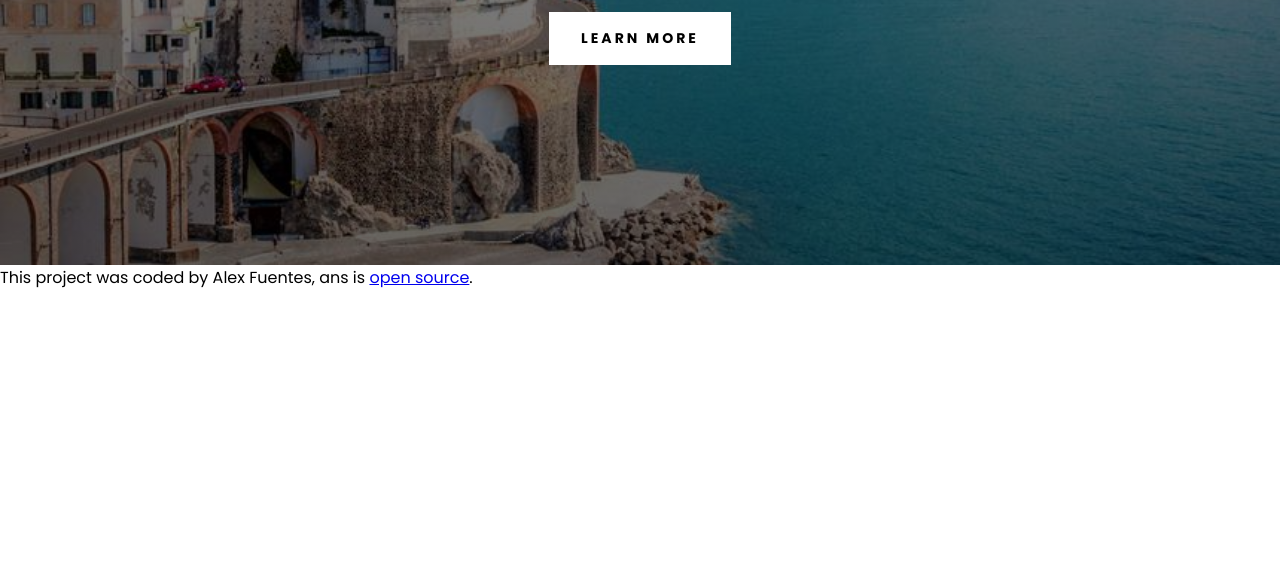
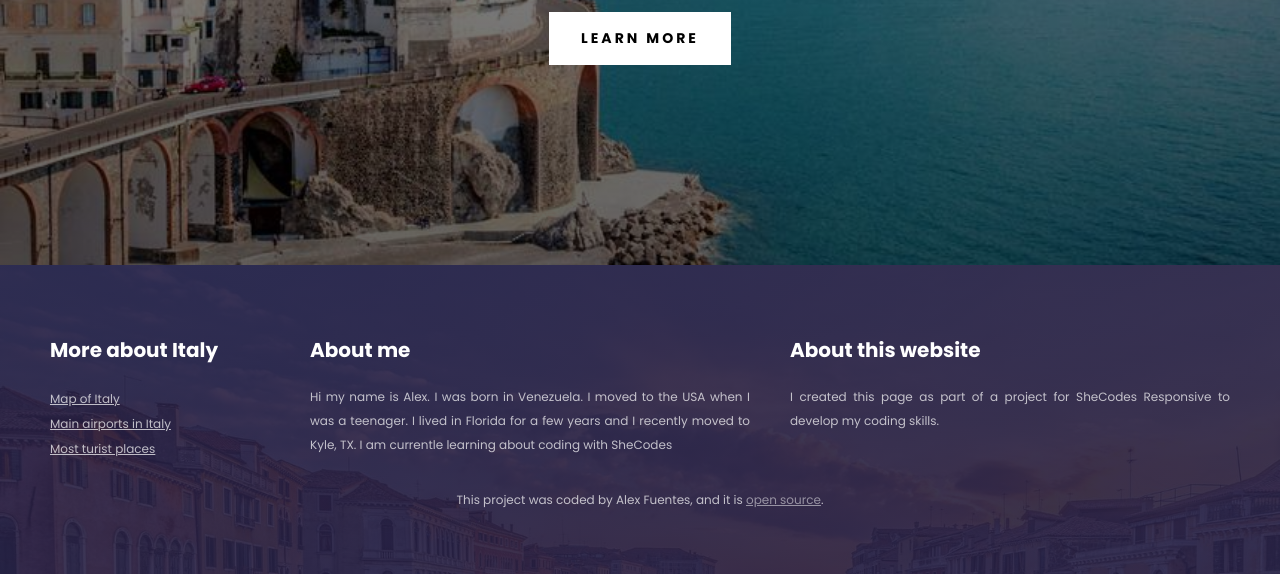
Before and after one commit to alexpfuentes/Italy-travel-project, a plain HTML site: page index.html in a window 1280 px wide. Shown: the part 460-1034 px from the top of the page. Before the commit the page ends 800 px from the top, so only its background shows below. Drawn offline with Linux system fonts and the light colour scheme.

Commit message:
styled the footer of the landing page

```diff
--- a/css/style.css
+++ b/css/style.css
@@ -53,7 +53,60 @@ header a {
   display: inline-block;
 }
 
-@media (max-width: 900px) {
+footer {
+  color: white;
+  background-image: linear-gradient(rgba(39, 32, 68, 0.9), rgba(39, 32, 68, 0.9)),url("../images/venice.jpg");
+  background-repeat: no-repeat;
+  background-size: cover;
+  padding: 50px;
+}
+
+footer h3 {
+  font-weight: 700;
+  font-size: 20px;
+  line-height: 30px;
+}
+
+footer p {
+  font-weight: 400;
+  font-size: 12px;
+  opacity: 0.7;
+  line-height: 24px;
+  text-align: justify;
+}
+
+footer ul {
+  padding: 0;
+}
+
+footer li {
+  list-style: none;
+  margin: 0;
+  padding: 0;
+}
+
+footer a {
+  color: white;
+  opacity: 0.7;
+  font-size: 12px;
+}
+
+section {
+  max-width: 1200px;
+  margin: 0 auto;
+}
+
+.grid {
+  display: grid;
+  grid-template-columns: 1fr 2fr 2fr;
+  grid-gap: 40px;
+}
+
+.source p {
+ text-align: center;
+}
+
+@media (max-width: 960px) {
   header {
     padding: 60px 0;
   }
--- a/index.html
+++ b/index.html
@@ -20,7 +20,41 @@
         <a href="#">Learn more</a>
     </header>
   </div>
-  <footer>This project was coded by Alex Fuentes, ans is <a href="https://github.com/alexpfuentes/Italy-travel-project" target="_blank">open source</a>.
+
+  <footer>
+    <section class="grid">
+      <div>
+        <h3>More about Italy</h3>
+        <ul>
+          <li>
+            <a href="https://www.google.com/maps/d/edit?mid=1wMEHf6dc7yiczEosIAqZddsE45QJHjU&ll=43.04977671632211%2C13.21373714999999&z=7" target="_blank">
+              Map of Italy</a>
+          </li>
+          <li>
+            <a href="https://www.google.com/maps/d/edit?mid=1XMFpnItNwGm6EwVC36bk38mZd_bqWlo&ll=41.43400781640808%2C12.7959805&z=6" target="_blank">
+            Main airports in Italy</a>
+          </li>
+          <li>
+            <a href="https://travel.usnews.com/rankings/best-places-to-visit-in-italy/" target="_blank">Most turist places</a>
+          </li>
+        </ul>
+      </div>
+
+      <div>
+        <h3>About me</h3>
+        <p>Hi my name is Alex. I was born in Venezuela. I moved to the USA when I was a teenager. I lived in Florida for a few years and I recently moved to Kyle, TX. I am currentle learning about coding with SheCodes</p>
+      </div>
+
+      <div>
+        <h3>About this website</h3>
+        <p>I created this page as part of a project for SheCodes Responsive to develop my coding skills.</p>
+      </div>
+    </section>
+    <div class="source">
+      <p>This project was coded by Alex Fuentes, and it is <a href="https://github.com/alexpfuentes/Italy-travel-project" target="_blank">open source</a>.
+      </p>
+    </div>
   </footer>
+
 </body>
 </html>
```
Also changed, not shown: images/rome.jpg (deleted).
